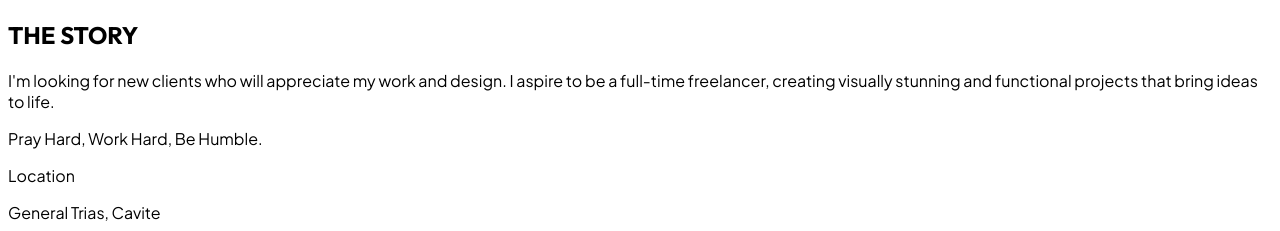
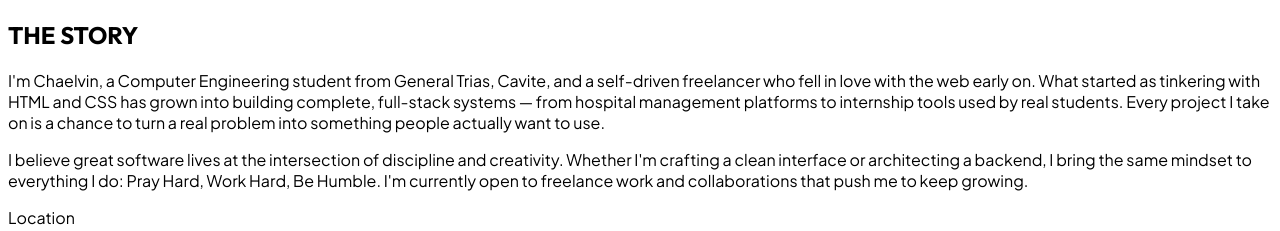
Before and after one commit to Neowiseeeeeee/portfoliowebsite, a React (Vite) app in the folder client/: page / in a window 1280 px wide. Shown: the part 721-952 px from the top of the page. Built offline with nearby package versions, Linux system fonts and the light colour scheme; a web font is replaced by a local one.

Commit message:
Update Home page content
Replit-Commit-Author: Agent

```diff
--- a/client/src/pages/Home.tsx
+++ b/client/src/pages/Home.tsx
@@ -284,7 +284,10 @@ export default function Home() {
             className="grid md:grid-cols-2 gap-12 items-start"
           >
             <div className="space-y-6 text-xl text-muted-foreground font-medium leading-relaxed">
-              {profile.bio.split("\n\n").map((para, i) => (
+              {[
+                "I'm Chaelvin, a Computer Engineering student from General Trias, Cavite, and a self-driven freelancer who fell in love with the web early on. What started as tinkering with HTML and CSS has grown into building complete, full-stack systems — from hospital management platforms to internship tools used by real students. Every project I take on is a chance to turn a real problem into something people actually want to use.",
+                "I believe great software lives at the intersection of discipline and creativity. Whether I'm crafting a clean interface or architecting a backend, I bring the same mindset to everything I do: Pray Hard, Work Hard, Be Humble. I'm currently open to freelance work and collaborations that push me to keep growing.",
+              ].map((para, i) => (
                 <motion.p key={i} variants={fadeLeft} className={i === 0 ? "border-l-4 border-primary/40 pl-8" : "pl-8 text-muted-foreground/70 italic"}>
                   {para}
                 </motion.p>
```
